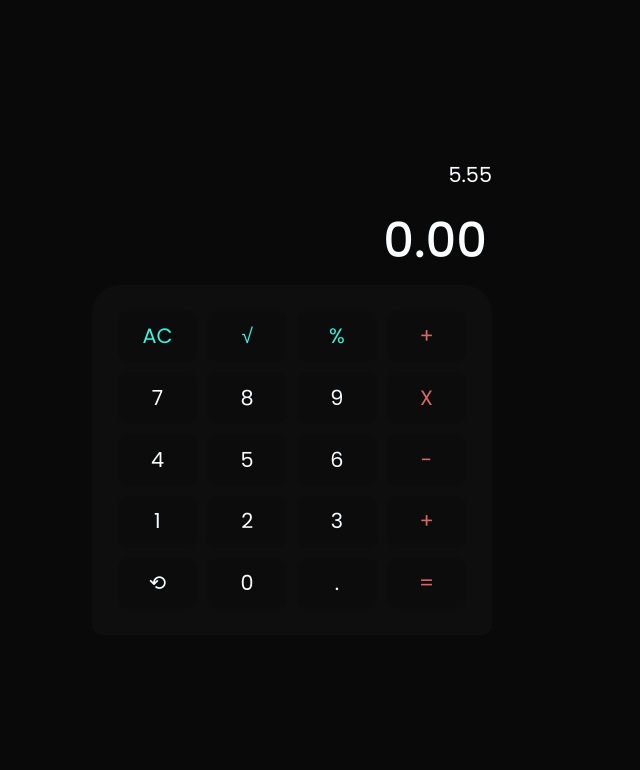
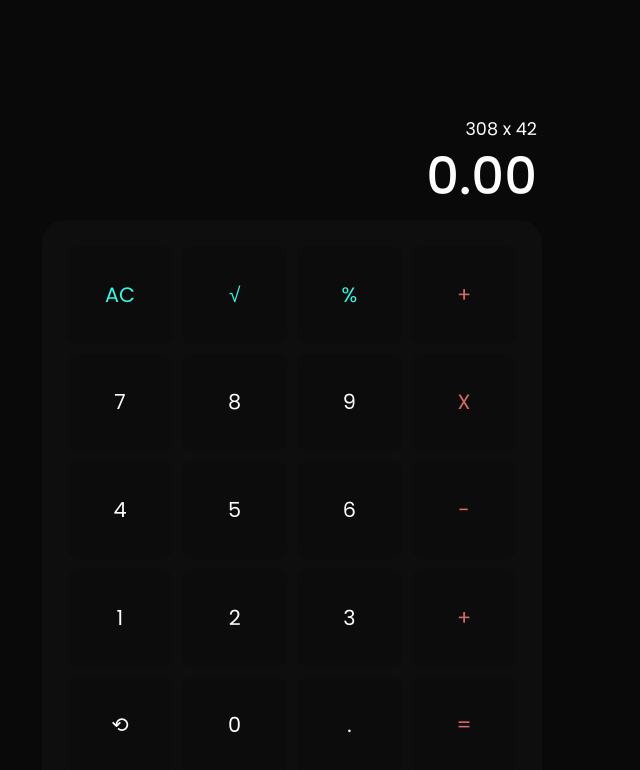
Before and after one commit to developer-luizcarlos/nextjs-calculator-theme-switch, a Next.js app: page / in a window 1280 px wide. Shown: the top 770 px of the page, without its empty margins (348-988 px from the left). Built offline with nearby package versions, Linux system fonts and the light colour scheme.

Commit message:
refact: changing Calculator grid layout

```diff
--- a/src/components/Calculator/Calculator.css
+++ b/src/components/Calculator/Calculator.css
@@ -1,34 +1,36 @@
 .calc {
   display: grid;
-  grid-template-columns: 1fr;
-  grid-template-rows: auto minmax(120px, auto) 350px;
-  margin: 0 auto;
-  width: min(400px, 100vw);
+  grid-template-rows: 1fr auto 5fr;
+  gap: 5px;
+  height: 100vh;
+  min-width: 350px;
+  width: min(500px, 100vw);
 }
 
 .calc__last-result {
   color: var(--color-text-primary);
   display: block;
-  font-size: 1.3rem;
+  font-size: 1.1rem;
   text-align: right;
 }
 
 .calc__display {
   color: var(--color-text-primary);
-  height: 100%;
-  font-size: 3rem;
+  font-size: 3.2rem;
   font-weight: 500;
   text-align: right;
   padding-right: 5px;
-  padding-bottom: 10px;
   width: 100%;
+}
+
+.calc__display,
+.calc__last-result {
+  padding-right: 5px;
 }
 
 .calc__pad {
   background-color: var(--color-bg-pad);
-  border-radius: 28px 28px 10px 10px;
-  -webkit-border-radius: 28px 28px 10px 10px;
-  -moz-border-radius: 28px 28px 10px 10px;
+  border-radius: 23px 23px 0px 0px;
   display: grid;
   grid-template-columns: repeat(4, 1fr);
   gap: 10px;
--- a/src/components/Calculator/Calculator.tsx
+++ b/src/components/Calculator/Calculator.tsx
@@ -8,7 +8,7 @@ const Calculator: React.FC = () => {
     <article className="calc">
       <div></div>
       <header className="calc__header">
-        <span className="calc__last-result">5.55</span>
+        <span className="calc__last-result">308 x 42</span>
         <input type="text" disabled value={"0.00"} className="calc__display" />
       </header>
       <div className="calc__pad">
```
